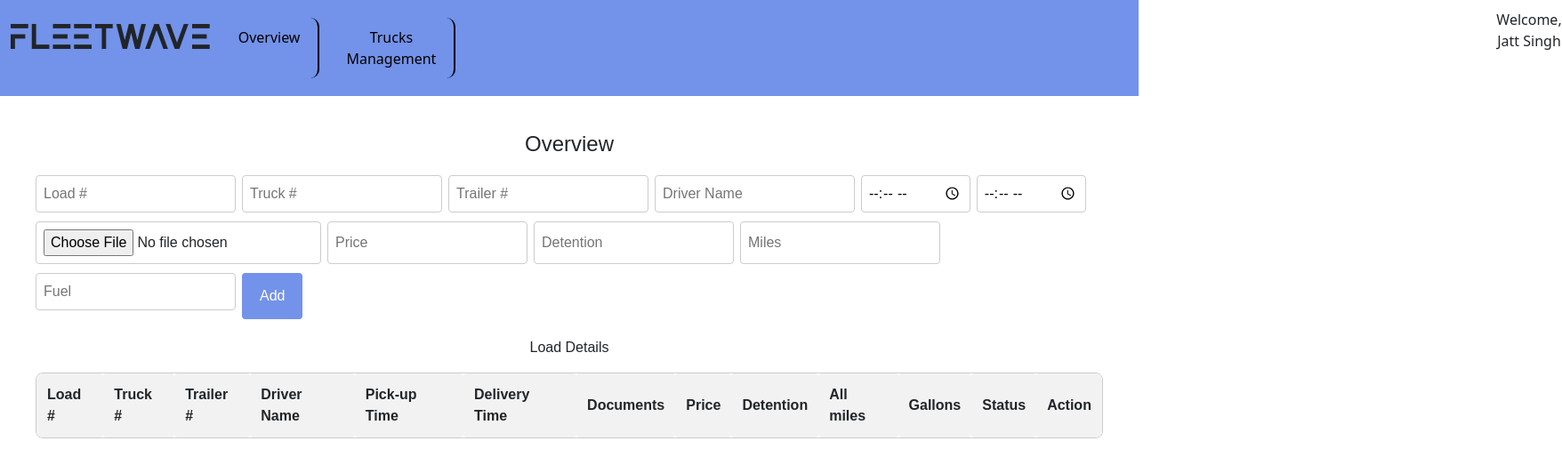
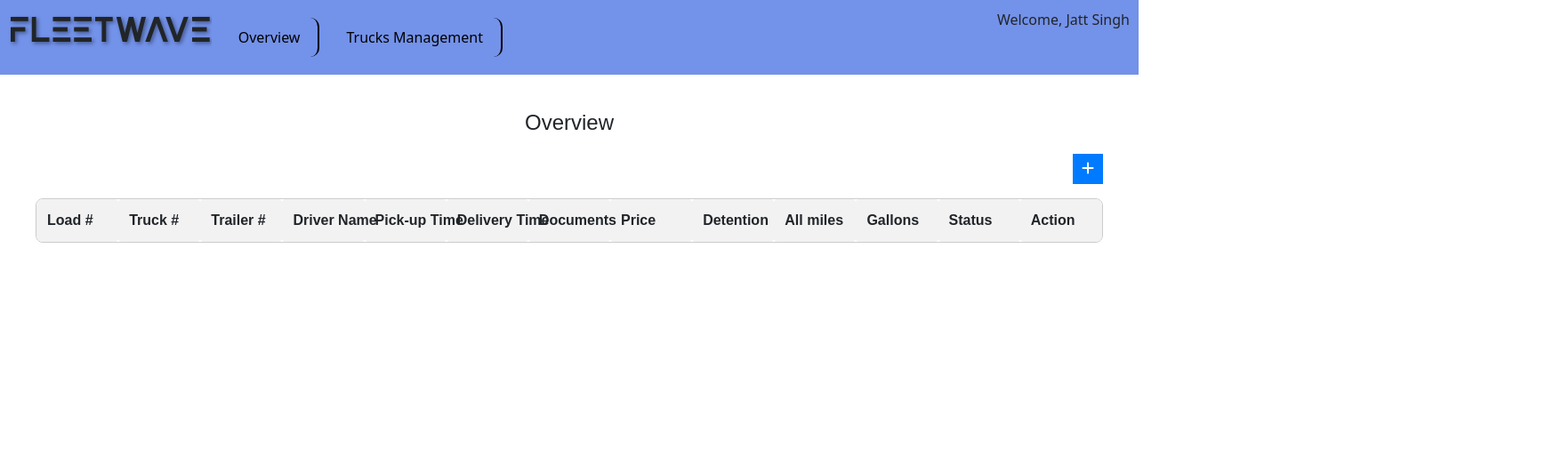
Before and after one commit to lizbissinger/Senior-Design, a React (Vite) app: page /dashboard/overview in a window 1280 px wide. Shown: the top 532 px of the page at 89% size, 1756 px wide, since content can reach past the window. Built offline with nearby package versions, Linux system fonts and the light colour scheme; the HTML template or start-up script is replaced by a standard one.

Commit message:
Made improvements to load details and made few css changes

```diff
--- a/src/components/Dashboard.css
+++ b/src/components/Dashboard.css
@@ -5,15 +5,15 @@
 
 h1 {
     font-family: "myFont";
-    justify-content: center;
-    margin-bottom: 0.5rem;
-    margin-top: 0.5rem !important;
+    text-align: center;
+    margin-top: 0.5rem 0;
+    text-shadow: 2px 2px 4px rgba(0, 0, 0, 0.4);
 }
 
 .dashboard {
     display: flex;
     flex-direction: column;
-    height: 100vh;
+    min-height: 100vh;
 }
 
 .top-bar {
@@ -28,7 +28,8 @@ h1 {
     flex-direction: row;
     background-color: #7392e9;
     padding: 10px;
-    margin-right: 1150px;
+
+    flex-grow: 1;
 }
 
 .tab {
--- /dev/null
+++ b/src/components/DriverDropdown.css
@@ -0,0 +1,40 @@
+.select-container {
+    position: relative;
+    display: inline-block;
+    margin-right: 7px;
+    margin-bottom: 10px;
+  }
+
+  .select-container select {
+    padding: 8px;
+    width: 100%;
+    border: 1px solid #ccc;
+    border-radius: 4px;
+    background-color: white;
+    color: #333;
+    cursor: pointer;
+  }
+
+
+  .select-container::after {
+    content: "\25BC";
+    position: absolute;
+    top: 50%;
+    right: 10px;
+    transform: translateY(-50%);
+    pointer-events: none;
+    color: #555;
+  }
+
+
+  .select-container select:focus,
+  .select-container select:hover {
+    border-color: #007bff;
+    box-shadow: 0 0 5px rgba(0, 123, 255, 0.5);
+  }
+
+
+  .select-container select option {
+    background-color: white;
+    color: #333;
+  }
--- /dev/null
+++ b/src/components/DriverDropdown.tsx
@@ -0,0 +1,32 @@
+import React from 'react';
+
+interface DriverDropdownProps {
+  driverList: string[];
+  selectedDriver: string;
+  onSelectDriver: (driver: string) => void;
+}
+
+const DriverDropdown: React.FC<DriverDropdownProps> = ({
+  driverList,
+  selectedDriver,
+  onSelectDriver,
+}) => {
+  const handleDriverChange = (e: React.ChangeEvent<HTMLSelectElement>) => {
+    onSelectDriver(e.target.value);
+  };
+
+  return (
+    <div>
+      <select value={selectedDriver} onChange={handleDriverChange}>
+        <option value="">Select Driver</option>
+        {driverList.map((driver) => (
+          <option key={driver} value={driver}>
+            {driver}
+          </option>
+        ))}
+      </select>
+    </div>
+  );
+};
+
+export default DriverDropdown;
--- /dev/null
+++ b/src/components/DriverForm.tsx
@@ -0,0 +1,30 @@
+import React, { useState } from 'react';
+
+interface DriverFormProps {
+  onAddDriver: (driver: string) => void;
+}
+
+const DriverForm: React.FC<DriverFormProps> = ({ onAddDriver }) => {
+  const [newDriver, setNewDriver] = useState('');
+
+  const handleAddDriver = () => {
+    if (newDriver.trim()) {
+      onAddDriver(newDriver);
+      setNewDriver('');
+    }
+  };
+
+  return (
+    <div>
+      <input
+        type="text"
+        placeholder="Add new driver"
+        value={newDriver}
+        onChange={(e) => setNewDriver(e.target.value)}
+      />
+      <button onClick={handleAddDriver}>Add Driver</button>
+    </div>
+  );
+};
+
+export default DriverForm;
--- a/src/components/Overview.css
+++ b/src/components/Overview.css
@@ -29,6 +29,8 @@
 
   .form button {
     padding: 10px 20px;
+    margin-block-end: auto;
+    margin-right: 7px;
     background-color: #7392e9;
     color: #fff;
     border: none;
@@ -48,8 +50,9 @@
   }
 
   .load-details-table {
-    border-collapse: collapse;
     width: 100%;
+    white-space: nowrap;
+    table-layout: fixed;
   }
 
   .load-details-table th,
@@ -68,7 +71,7 @@
     background-color: #f9f9f9;
   }
 
-.status-cell {
+  .status-cell {
     text-align: center;
     font-weight: bold;
     color: rgb(0, 0, 0);
@@ -89,3 +92,67 @@
     background-color: yellow;
     color: yellow;
   }
+
+  .add-button {
+    text-align: right;
+    margin-top: 10px;
+  }
+
+  .add-button button {
+    background-color: #007bff;
+    color: #fff;
+    padding: 5px 10px;
+    border: none;
+    cursor: pointer;
+  }
+
+
+@media screen and (max-width: 768px) {
+
+
+    .overview-container {
+        font-family: Arial, sans-serif;
+        margin: auto;
+    }
+
+    h2 {
+      font-size: 18px;
+    }
+
+    h3 {
+      font-size: 14px;
+    }
+
+    .form input {
+      padding: 4px;
+      margin-right: 3px;
+      margin-bottom: 6px;
+    }
+
+    .form button {
+      padding: 6px 10px;
+    }
+
+    .load-details-table th,
+    .load-details-table td {
+      padding: 2px;
+      white-space: normal;
+    }
+
+
+    .load-details-table th {
+      font-size: 14px;
+    }
+
+
+    .status-cell {
+      font-size: 12px;
+      padding: 2px;
+    }
+
+
+    .add-button button {
+      font-size: 14px;
+      padding: 4px 8px;
+    }
+  }
--- a/src/components/Overview.tsx
+++ b/src/components/Overview.tsx
@@ -1,7 +1,9 @@
 import React, { useState } from 'react';
 import './Overview.css';
 import { FontAwesomeIcon } from '@fortawesome/react-fontawesome';
-import { faPenAlt, faTrash } from '@fortawesome/free-solid-svg-icons';
+import { faPenAlt, faTrash, faPlus } from '@fortawesome/free-solid-svg-icons';
+import DriverDropdown from './DriverDropdown';
+import DriverForm from './DriverForm';
 
 interface LoadDetail {
   loadNumber: string;
@@ -49,7 +51,19 @@ const Overview: React.FC = () => {
     comments: '',
   });
 
+  const [drivers, setDrivers] = useState<string[]>([]);
+
   const [editableIndex, setEditableIndex] = useState<number | null>(null);
+  const [showForm, setShowForm] = useState(false);
+
+  const handleDriverSelect = (selectedDriver: string) => {
+    setNewLoad({ ...newLoad, driverObject: selectedDriver });
+  };
+
+  const handleAddDriver = (driver: string) => {
+    setDrivers([...drivers, driver]);
+    setNewLoad({ ...newLoad, driverObject: driver });
+  };
 
   const addLoadDetail = () => {
     setLoadDetails([...loadDetails, newLoad]);
@@ -74,6 +88,11 @@ const Overview: React.FC = () => {
       },
       comments: '',
     });
+    setShowForm(false);
+  };
+
+  const toggleFormVisibility = () => {
+    setShowForm(!showForm); // Toggle the form visibility
   };
 
   const handleEditClick = (index: number) => {
@@ -98,12 +117,18 @@ const Overview: React.FC = () => {
     setLoadDetails(updatedLoadDetails);
   };
 
-  const showScroll = loadDetails.length > 5;
-
   return (
     <div className="overview-container">
       <h2>Overview</h2>
 
+      <div>
+        {!showForm ? (
+          <div className="add-button">
+          <button onClick={toggleFormVisibility}>
+            <FontAwesomeIcon icon={faPlus} /> {/* Use the plus icon */}
+          </button>
+          </div>
+        ) : (
             <div>
                 <div className="form">
                 {/* Input fields for adding new load details */}
@@ -125,12 +150,15 @@ const Overview: React.FC = () => {
                     value={newLoad.trailerObject}
                     onChange={(e) => setNewLoad({ ...newLoad, trailerObject: e.target.value })}
                 />
-          <input
-            type="text"
-            placeholder="Driver Name"
-            value={newLoad.driverObject}
-            onChange={(e) => setNewLoad({ ...newLoad, driverObject: e.target.value })}
-          />
+                <div>
+                    {/* Use the DriverDropdown component to select a driver */}
+                    <DriverDropdown driverList={drivers} selectedDriver={newLoad.driverObject} onSelectDriver={handleDriverSelect} />
+                </div>
+
+                <div>
+                    {/* Use the DriverForm component to add new drivers */}
+                    <DriverForm onAddDriver={handleAddDriver} />
+                </div>
                 <input
                     type="time"
                     placeholder="Pick-Up Time"
@@ -177,9 +205,11 @@ const Overview: React.FC = () => {
                 <button onClick={addLoadDetail}>Add</button>
                 </div>
             </div>
+        )}
+      </div>
 
       <div>
-        <p>Load Details</p>
+        <p></p>
         <div className='table-container'>
         <table className="load-details-table">
           {/* The table headers */}
@@ -211,6 +241,7 @@ const Overview: React.FC = () => {
                 <td>
                   {editableIndex === index ? (
                     <input
+                        className='load-details-table'
                         type="text"
                         value={load.loadNumber}
                         onChange={(e) => {
@@ -230,6 +261,7 @@ const Overview: React.FC = () => {
                 <td>
                     {editableIndex === index ? (
                     <input
+                        className='load-details-table'
                         type="text"
                         value={load.truckObject}
                         onChange={(e) => {
@@ -249,6 +281,7 @@ const Overview: React.FC = () => {
                 <td>
                     {editableIndex === index ? (
                     <input
+                        className='load-details-table'
                         type="text"
                         value={load.trailerObject}
                         onChange={(e) => {
@@ -268,6 +301,7 @@ const Overview: React.FC = () => {
                 <td>
                     {editableIndex === index ? (
                     <input
+                        className='load-details-table'
                         type="text"
                         value={load.driverObject}
                         onChange={(e) => {
@@ -287,6 +321,7 @@ const Overview: React.FC = () => {
                 <td>
                     {editableIndex === index ? (
                     <input
+                        className='load-details-table'
                         type="text"
                         value={load.pickupTime}
                         onChange={(e) => {
@@ -306,6 +341,7 @@ const Overview: React.FC = () => {
                 <td>
                     {editableIndex === index ? (
                     <input
+                        className='load-details-table'
                         type="text"
                         value={load.deliveryTime}
                         onChange={(e) => {
@@ -325,6 +361,7 @@ const Overview: React.FC = () => {
                 <td>
                     {editableIndex === index ? (
                     <input
+                        className='load-details-table'
                         type="text"
                         value={load.documents}
                         onChange={(e) => {
@@ -344,6 +381,7 @@ const Overview: React.FC = () => {
                 <td>
                     {editableIndex === index ? (
                         <input
+                        className='load-details-table'
                         type="text"
                         value={load.price}
                         onChange={(e) => {
@@ -357,12 +395,13 @@ const Overview: React.FC = () => {
                         }}
                         />
                     ) : (
-                    load.price
+                        `$${parseFloat(load.price).toFixed(2)}`
                     )}
                 </td>
                 <td>
                     {editableIndex === index ? (
                         <input
+                        className='load-details-table'
                         type="text"
                         value={load.detention}
                         onChange={(e) => {
@@ -376,12 +415,13 @@ const Overview: React.FC = () => {
                         }}
                         />
                     ) : (
-                    load.detention
+                        `$${parseFloat(load.detention).toFixed(2)}`
                     )}
                 </td>
                 <td>
                     {editableIndex === index ? (
                     <input
+                        className='load-details-table'
                         type="text"
                         value={load.allMiles}
                         onChange={(e) => {
@@ -401,6 +441,7 @@ const Overview: React.FC = () => {
                 <td>
                     {editableIndex === index ? (
                     <input
+                        className='load-details-table'
                         type="text"
                         value={load.gallons}
                         onChange={(e) => {
@@ -420,6 +461,7 @@ const Overview: React.FC = () => {
                 <td className={`status-cell ${load.status.toLowerCase()}`}>
                 {editableIndex === index ? (
                     <select
+                    className='load-details-table'
                     value={load.status}
                     onChange={(e) => {
                         const updatedLoad = { ...load };
```
Lines whose indentation alone changed are shown as unchanged.
